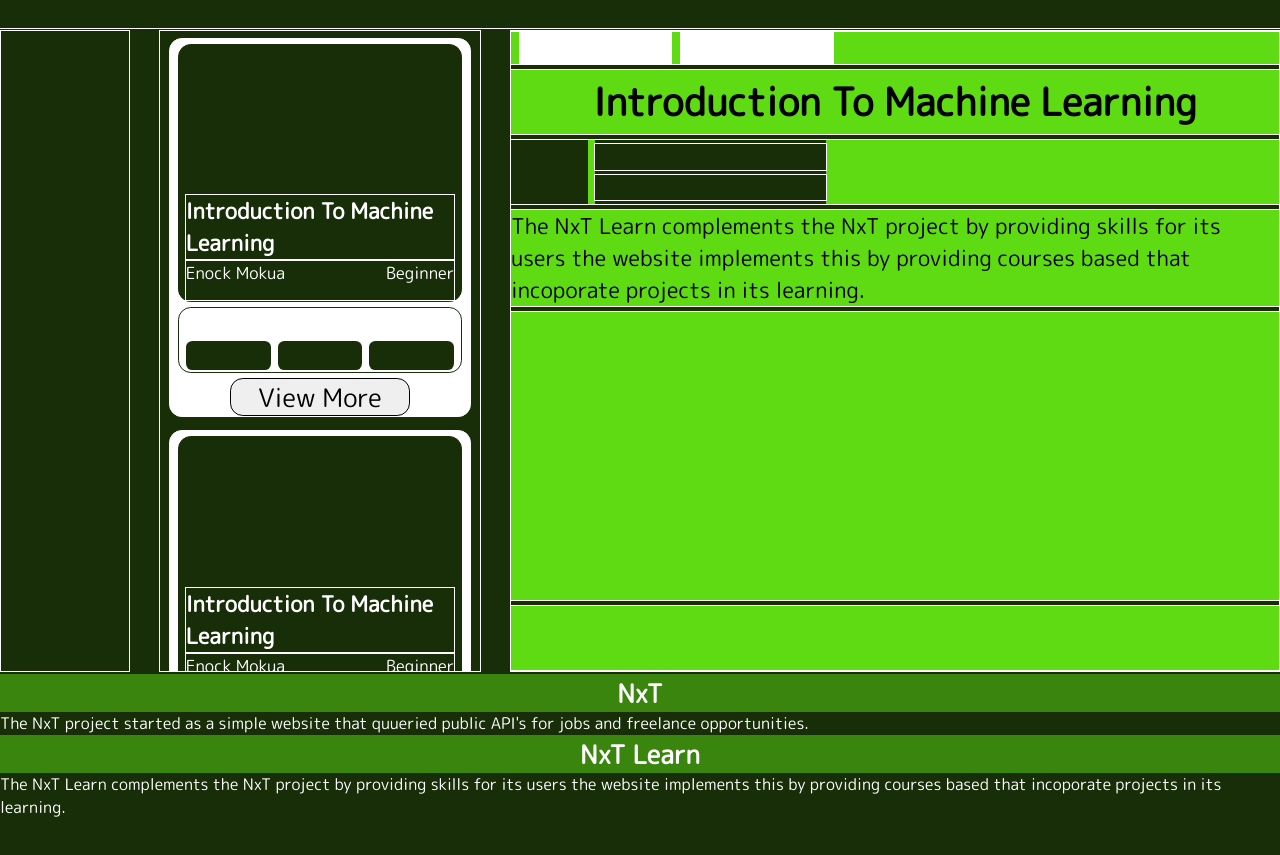
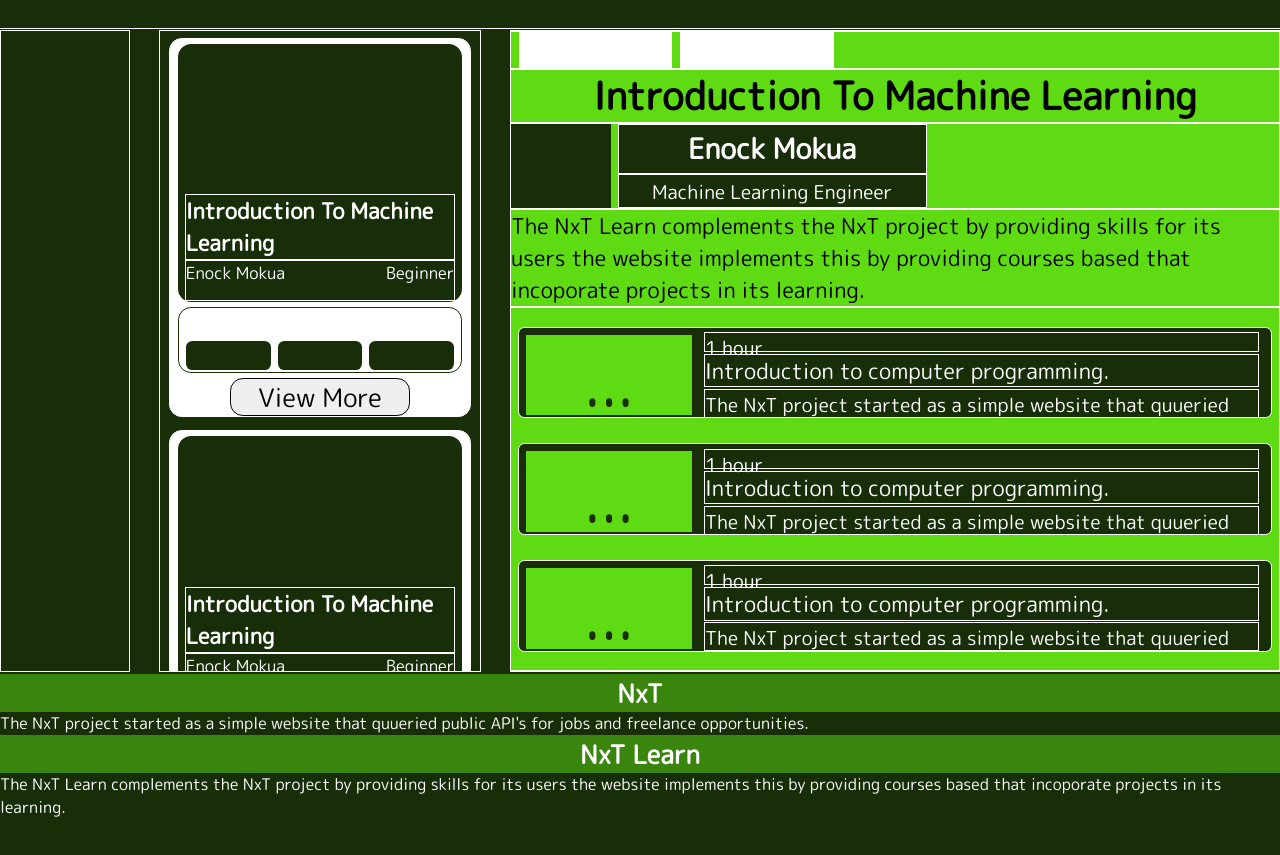
Before and after one commit to MokuaEnock/NxT-learn, a React (Create React App) app: page / in a window 1280 px wide. Shown: the part 840-1695 px from the top of the page. Built offline with nearby package versions, Linux system fonts and the light colour scheme.

Commit message:
create description item card

```diff
--- a/src/App.css
+++ b/src/App.css
@@ -312,12 +312,10 @@ aside {
   width: 100%;
   border: thin solid #ffffff;
   background-color: #5EDB12;
-
-
 }
 
 .desc_rating {
-  height: 5%;
+  height: 3vw;
   display: flex;
   flex-direction: row;
   justify-content: flex-start;
@@ -336,7 +334,7 @@ aside {
 }
 
 .desc_header {
-  height: 10%;
+  height: 4vw;
   font-size: 3vw;
   display: flex;
   flex-direction: row;
@@ -346,16 +344,17 @@ aside {
 
 .desc_inst {
   width: 100%;
-  height: 10%;
+  height: 7vw;
   display: flex;
   flex-direction: row;
   justify-content: flex-start;
   align-items: center;
+  color: #ffffff;
 }
 
 .desc_inst_img {
   height: 100%;
-  width: 10%;
+  width: 13%;
   background: #172E08;
 }
 
@@ -365,15 +364,28 @@ aside {
   justify-content: space-evenly;
   align-items: center;
   margin-left: 1%;
-  width: 30%;
+  width: 40%;
   height: 100%;
   background-color: #172E08;
 }
 
 .desc_inst_info>* {
+  display: flex;
+  flex-direction: row;
+  justify-content: center;
+  align-items: center;
   border: thin solid #ffffff;
   width: 100%;
+}
+
+.desc_inst_info>h4 {
+  height: 60%;
+  font-size: 2.2vw;
+}
+
+.desc_inst_info>p {
   height: 40%;
+  font-size: 1.5vw;
 }
 
 .desc_desc {
@@ -386,11 +398,76 @@ aside {
 }
 
 .desc_body {
-  height: 45%;
+  height: 30vw;
+  list-style: none;
+  overflow-y: scroll;
 }
 
 .desc_footer {
   height: 10%;
+}
+
+/* description item */
+.descriptionItem {
+  width: 98%;
+  height: 7vw;
+  border-radius: 0.5vw;
+  background-color: #172E08;
+  display: flex;
+  flex-direction: row;
+  justify-content: space-evenly;
+  align-items: center;
+}
+
+.item_img {
+  width: 22%;
+  height: 90%;
+  color: #172E08;
+  background-color: #5EDB12;
+  font-size: 5vw;
+  display: flex;
+  flex-direction: column;
+  justify-content: space-evenly;
+  align-items: center;
+}
+
+.item_details {
+  width: 75%;
+  height: 100%;
+  display: flex;
+  flex-direction: column;
+  justify-content: space-evenly;
+  align-items: center;
+}
+
+.item_details>* {
+  display: flex;
+  flex-direction: column;
+  justify-content: space-evenly;
+  align-items: flex-start;
+  color: white;
+}
+
+.item_time {
+  width: 98%;
+  height: 20%;
+  border: thin solid;
+  font-size: 1.5vw;
+}
+
+.item_name {
+  width: 98%;
+  height: 35%;
+  border: thin solid white;
+  font-size: 1.7vw;
+}
+
+.item_desc {
+  width: 98%;
+  height: 30%;
+  border: thin solid white;
+  font-size: 1.5vw;
+  overflow: hidden;
 }
 
 /* about page ================================================================== */
--- a/src/components/courses/Description.js
+++ b/src/components/courses/Description.js
@@ -1,4 +1,5 @@
 import React from "react";
+import DescriptionItem from "./DescriptionItem";
 
 function Description() {
   return (
@@ -11,8 +12,8 @@ function Description() {
       <div className="desc_inst">
         <div className="desc_inst_img"></div>
         <div className="desc_inst_info">
-          <h4></h4>
-          <p></p>
+          <h4>Enock Mokua</h4>
+          <p>Machine Learning Engineer</p>
         </div>
       </div>
       <p className="desc_desc">
@@ -20,8 +21,11 @@ function Description() {
         users the website implements this by providing courses based that
         incoporate projects in its learning.
       </p>
-      <ul className="desc_body"></ul>
-      <div className="desc_footer"></div>
+      <ul className="desc_body">
+        <DescriptionItem />
+        <DescriptionItem />
+        <DescriptionItem />
+      </ul>
     </div>
   );
 }
--- /dev/null
+++ b/src/components/courses/DescriptionItem.js
@@ -0,0 +1,21 @@
+import React from "react";
+
+function DescriptionItem() {
+  return (
+    <li className="descriptionItem">
+      <div className="item_img">
+        ...
+      </div>
+      <div className="item_details">
+        <p className="item_time">1 hour</p>
+        <p className="item_name">Introduction to computer programming.</p>
+        <p className="item_desc">
+          The NxT project started as a simple website that quueried public API's
+          for jobs and freelance opportunities.
+        </p>
+      </div>
+    </li>
+  );
+}
+
+export default DescriptionItem;
```
